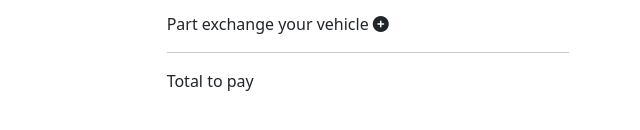
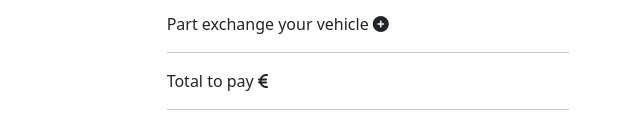
Before and after one commit to Michael-Otieno/autotrader-clone, a plain HTML site: page index.html in a window 1280 px wide. Shown: the part 975-1105 px from the top of the page, 640-1280 px from the left. Before the commit the page ends 1084 px from the top, so only its background shows below. Drawn offline with nearby package versions, Linux system fonts and the light colour scheme.

Commit message:
add total price table

```diff
--- a/index.html
+++ b/index.html
@@ -162,11 +162,17 @@
                         </p>
                         <hr>
                         <p class="enquire-table-pay">
-                            <span class="table-pay-total">
+                            <span class="enquire-table-pay-total">
                                 Total to pay
                             </span>
-
+                            <span class="enquire-table-pay-price">
+                                <i class="fas fa-euro-sign"></i>
+                            </span>
                         </p>
+                        <hr>
+                        <a href="" class="enquire-table-link">
+                            Enquire now
+                        </a>
                     </div>
                 </div>
 
```
